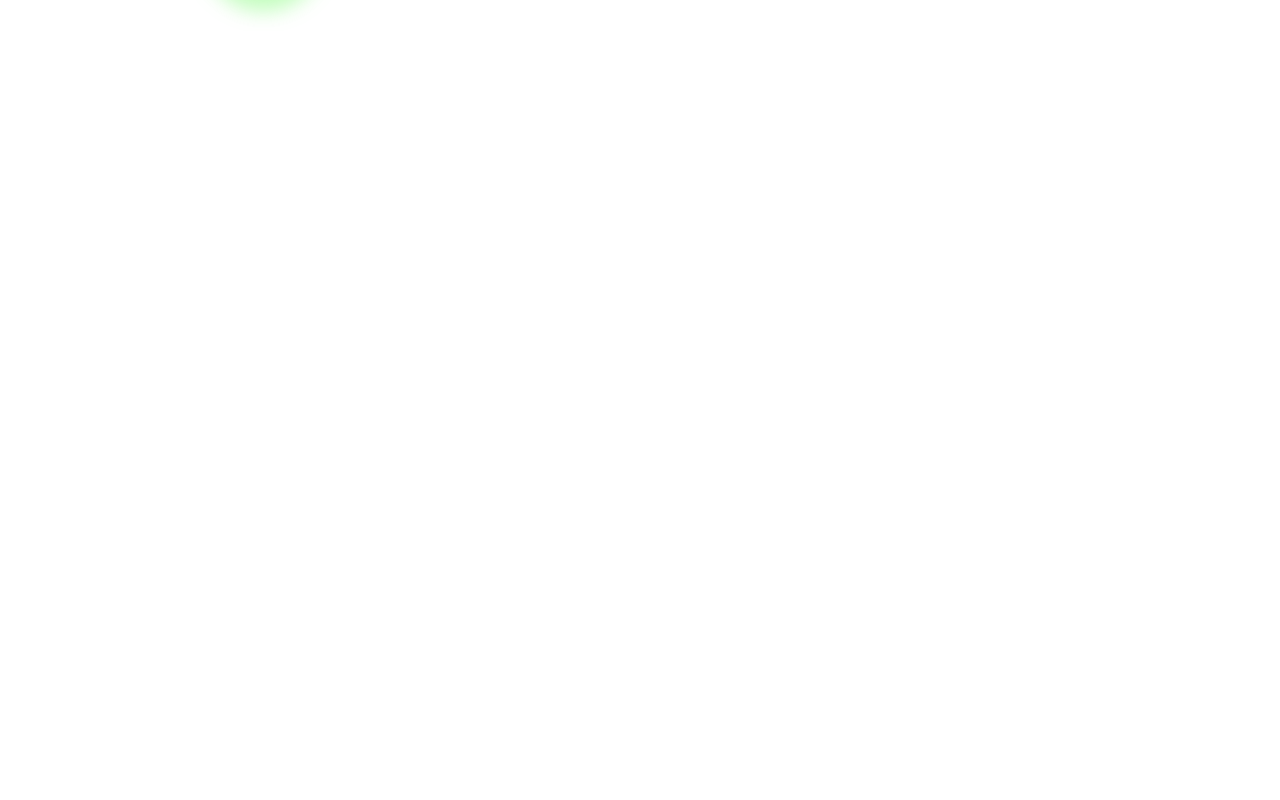
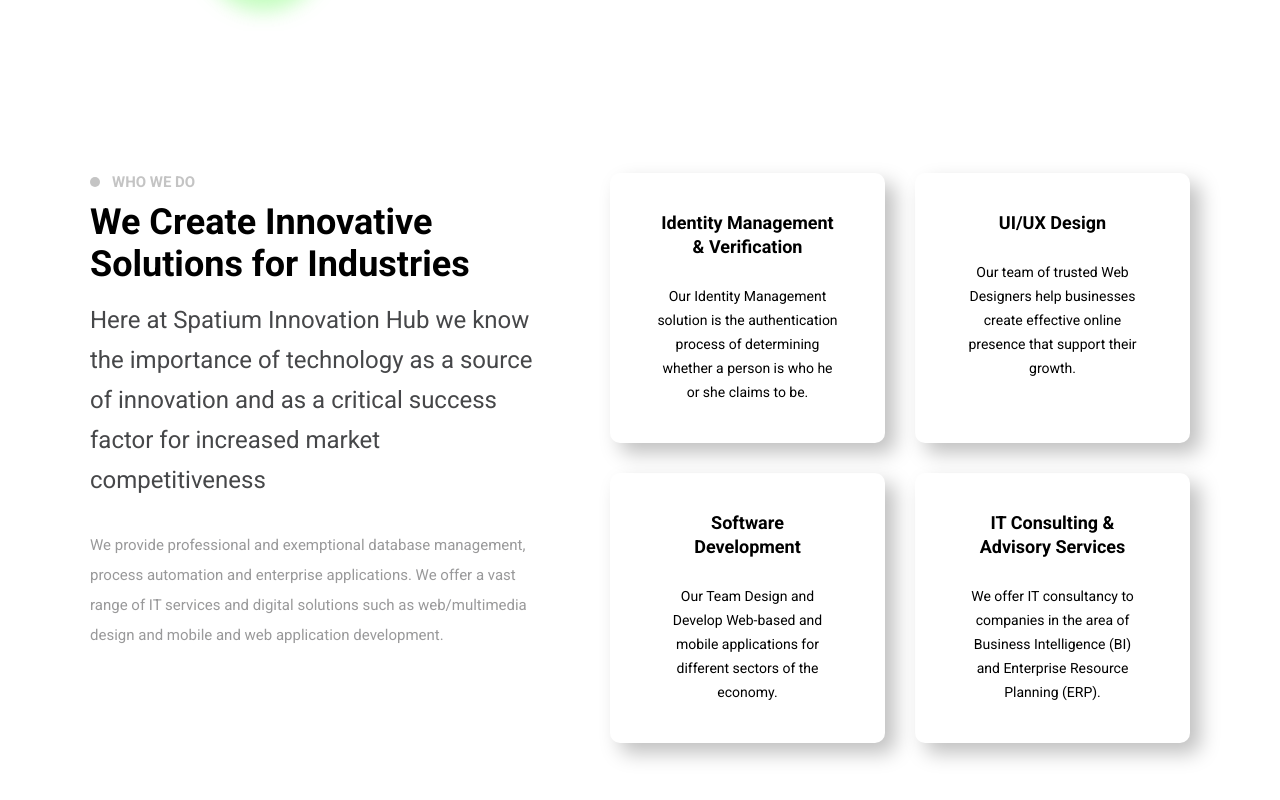
Before and after one commit to talidag/spatium-innovation-hub, a React (Vite) app in the folder vite-project/: page / in a window 1280 px wide. Shown: the part 1508-2308 px from the top of the page. Before the commit the page ends 1539 px from the top, so only its background shows below. Built offline with nearby package versions, Linux system fonts and the light colour scheme.

Commit message:
feat: added the WhoWeDo component and the cards molecules

```diff
--- /dev/null
+++ b/vite-project/src/components/molecules/WhoWeDoCard/WhoWeDoCard.jsx
@@ -0,0 +1,12 @@
+import "./WhoWeDoCard.scss";
+
+const WhoWeDoCard = ({ title, text }) => {
+  return (
+    <div className="whoWeDo__card">
+      <h3>{title}</h3>
+      <p>{text}</p>
+    </div>
+  );
+};
+
+export default WhoWeDoCard;
--- /dev/null
+++ b/vite-project/src/components/molecules/WhoWeDoCard/WhoWeDoCard.scss
@@ -0,0 +1,22 @@
+@import "../../../scss/foundation/variables";
+
+.whoWeDo__card {
+    font-family: $roboto;
+    line-height: $lh-small;
+    padding: $wwd-card-padding;
+    border-radius: 1rem;
+    box-shadow: 10px 10px 20px 0px rgba(0, 0, 0, 0.25);
+    text-align: center;
+    width: 27.5rem;
+    height: 27rem;
+
+
+    & h3 {
+        font-size: $section-medium;
+        padding-bottom: 2.5rem;
+    }
+
+    & p {
+        font-size: $section-card-p;
+    }
+}
--- a/vite-project/src/components/organisms/WhoWeAre/WhoWeAre.scss
+++ b/vite-project/src/components/organisms/WhoWeAre/WhoWeAre.scss
@@ -3,10 +3,9 @@
 .whoWeAre {
     display: flex;
     gap: 9rem;
-    padding-top: $wha-padding-top;
-    padding-right: $wha-padding-right;
-    padding-bottom: $wha-padding-bottom;
-    padding-left: $wha-padding-left;
+    padding-top: $wwa-padding-top;
+    padding-right: $wwa-padding-right;
+    padding-left: $wwa-padding-left;
 
     &__text {
         font-family: $roboto;
--- /dev/null
+++ b/vite-project/src/components/organisms/WhoWeDo/WhoWeDo.jsx
@@ -0,0 +1,50 @@
+import Description from "../../atoms/Description/Description";
+import WhoWeDoCard from "../../molecules/WhoWeDoCard/WhoWeDoCard";
+import "./WhoWeDo.scss";
+
+const WhoWeDo = () => {
+  const whoWeDoDescription = "WHO WE DO";
+  const whoWeDoHeading = "We Create Innovative Solutions for Industries";
+  const whoWeDoText =
+    "Here at Spatium Innovation Hub we know the importance of technology as a source of innovation and as a critical success factor for increased market competitiveness";
+  const whoWeDoSmallText =
+    "We provide professional and exemptional database management, process automation and enterprise applications. We offer a vast range of IT services and digital solutions such as web/multimedia design and mobile and web application development.";
+
+  const whoWeDoCards = [
+    {
+      title: "Identity Management & Verification",
+      text: "Our Identity Management solution is the authentication process of determining whether a person is who he or she claims to be.",
+    },
+    {
+      title: "UI/UX Design",
+      text: "Our team of trusted Web Designers help businesses create effective online presence that support their growth.",
+    },
+    {
+      title: "Software Development",
+      text: "Our Team Design and Develop Web-based and mobile applications for different sectors of the economy.",
+    },
+    {
+      title: "IT Consulting & Advisory Services",
+      text: "We offer IT consultancy to companies in the area of Business Intelligence (BI) and Enterprise Resource Planning (ERP).",
+    },
+  ];
+
+  return (
+    <section className="whoWeDo">
+      <div className="whoWeDo__left">
+        <Description text={whoWeDoDescription} />
+        <h1>{whoWeDoHeading}</h1>
+        <p className="whoWeDo__left__text">{whoWeDoText}</p>
+        <p className="whoWeDo__left__small">{whoWeDoSmallText}</p>
+      </div>
+      <div className="whoWeDo__right">
+        {whoWeDoCards.map((card, index) => {
+          const { title, text } = card;
+          return <WhoWeDoCard title={title} text={text} key={index} />;
+        })}
+      </div>
+    </section>
+  );
+};
+
+export default WhoWeDo;
--- /dev/null
+++ b/vite-project/src/components/organisms/WhoWeDo/WhoWeDo.scss
@@ -0,0 +1,40 @@
+@import "../../../scss/foundation/variables";
+
+// To Do: Arrange the cards as in Figma
+
+.whoWeDo {
+    display: flex;
+    gap: 7rem;
+    padding: $wwd-padding-top $wwd-padding-right $wwd-padding-bottom $wwd-padding-left;
+
+    &__left {
+        font-family: $roboto;
+
+        & h1 {
+            padding-top: 1rem;
+            font-size: $section-h;
+        }
+
+        &__text{
+            color: $medium-grey;
+            font-size: $section-p;
+            padding-top: 1.5rem;
+            line-height: $lh-p;
+        }
+
+        &__small {
+            padding-top: 3rem;
+            color: $small-grey;
+            line-height: $lh-medium;
+            font-size: $section-small;
+        }
+    }
+
+    &__right {
+        display: grid;
+        grid-template-columns: repeat(2, 1fr);
+        grid-template-rows: repeat(2, 1fr);
+        grid-column-gap: 3rem;
+        grid-row-gap: 3rem;
+    }
+}
--- a/vite-project/src/pages/Home/Home.jsx
+++ b/vite-project/src/pages/Home/Home.jsx
@@ -3,6 +3,7 @@ import Navbar from "../../components/molecules/Navbar/Navbar";
 import HeaderContact from "../../components/molecules/HeaderContact/HeaderContact";
 import Hero from "../../components/organisms/Hero/Hero";
 import WhoWeAre from "../../components/organisms/WhoWeAre/WhoWeAre";
+import WhoWeDo from "../../components/organisms/WhoWeDo/WhoWeDo";
 
 const Home = () => {
   return (
@@ -11,6 +12,7 @@ const Home = () => {
       <Navbar />
       <Hero />
       <WhoWeAre />
+      <WhoWeDo />
     </div>
   );
 };
--- a/vite-project/src/scss/foundation/_colors.scss
+++ b/vite-project/src/scss/foundation/_colors.scss
@@ -4,6 +4,7 @@ $green: #1B8036;
 $light-green: #52FA43;
 $light-grey: #F5F5F5;
 $grey: #C4C4C4;
+$small-grey: #99999A;
 $dark-grey: #3D3D3D;
 $medium-grey: #464749;
 $white: #FFFFFF;
--- a/vite-project/src/scss/foundation/_variables.scss
+++ b/vite-project/src/scss/foundation/_variables.scss
@@ -17,10 +17,16 @@ $hero-padding-right: 66rem;
 $hero-padding-bottom: 11rem;
 $hero-padding-left: 9rem;
 
-$wha-padding-top: 7rem;
-$wha-padding-right: 9rem;
-$wha-padding-bottom: 3rem;
-$wha-padding-left: 9rem;
+$wwa-padding-top: 7rem;
+$wwa-padding-right: 9rem;
+$wwa-padding-left: 9rem;
+
+$wwd-padding-top: 30rem;
+$wwd-padding-right: 9rem;
+$wwd-padding-bottom: 6rem;
+$wwd-padding-left: 9rem;
+
+$wwd-card-padding: 3.8rem 4.7rem;
 
 
 
```
